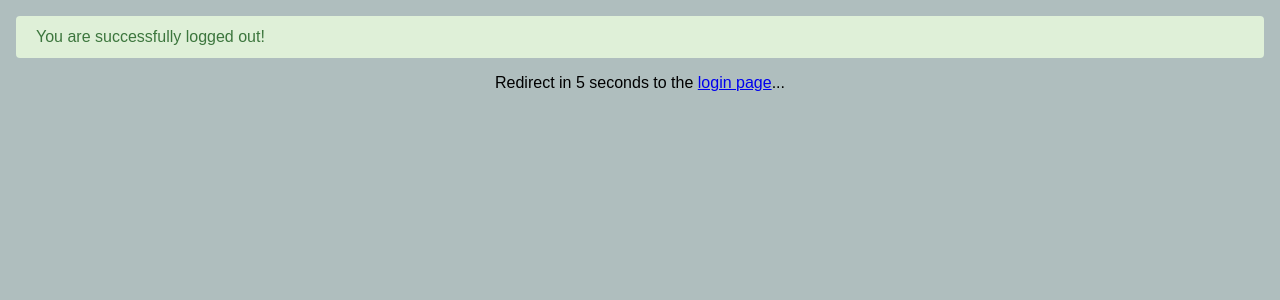
After one commit to slundi/pseedbox, a Flask app: template app/templates/logout.html in a window 1280 px wide. The commit adds this page. Shown: the top 300 px of the page. Run offline with Flask 2, Linux system fonts and the light colour scheme; the template is opened without the code that fills it, so the values that code supplies are empty.

Commit message:
Auth / logout page

```diff
--- a/app/static/css/main.css
+++ b/app/static/css/main.css
@@ -3,13 +3,12 @@ body {background-color: #afbebe;}
     border-radius: 25px;
     border: 1px solid black;
 }
-#login {
-    padding: 20px;
-    width: 200px;
-    background-color: aliceblue;
-    position:absolute;
-    top:50%;
-    left:50%;
-    margin-left:-100px;/* half width*/
-    margin-top:-200px;
+
+.alert-success {
+    background-color: #dff0d8;
+    border-color: #d0e9c6;
+    color: #3c763d;
+    border-radius: .25rem;
+    padding: .75rem 1.25rem;
+    margin: 1em 1em;
 }
--- /dev/null
+++ b/app/templates/logout.html
@@ -0,0 +1,16 @@
+<!DOCTYPE html>
+<html>
+<head>
+<meta charset="utf-8" />
+<meta http-equiv="X-UA-Compatible" content="IE=edge">
+<title>pSeedbox - Authentication</title>
+<meta name="viewport" content="width=device-width, initial-scale=1">
+<meta http-equiv="refresh" content="5;URL={{ url_for('auth') }}">
+<link rel="stylesheet" type="text/css" media="screen" href="{{ url_for('static', filename='css/pure-min.css') }}" />
+<link rel="stylesheet" type="text/css" media="screen" href="{{ url_for('static', filename='css/main.css') }}" />
+</head>
+<body>
+<div class="alert-success">You are successfully logged out!</div>
+<div style="text-align: center">Redirect in 5 seconds to the <a href="{{url_for('auth')}}">login page</a>...</div>
+</body>
+</html>
```
Also changed, not shown: app/templates/auth.html (+12 -0 lines).
